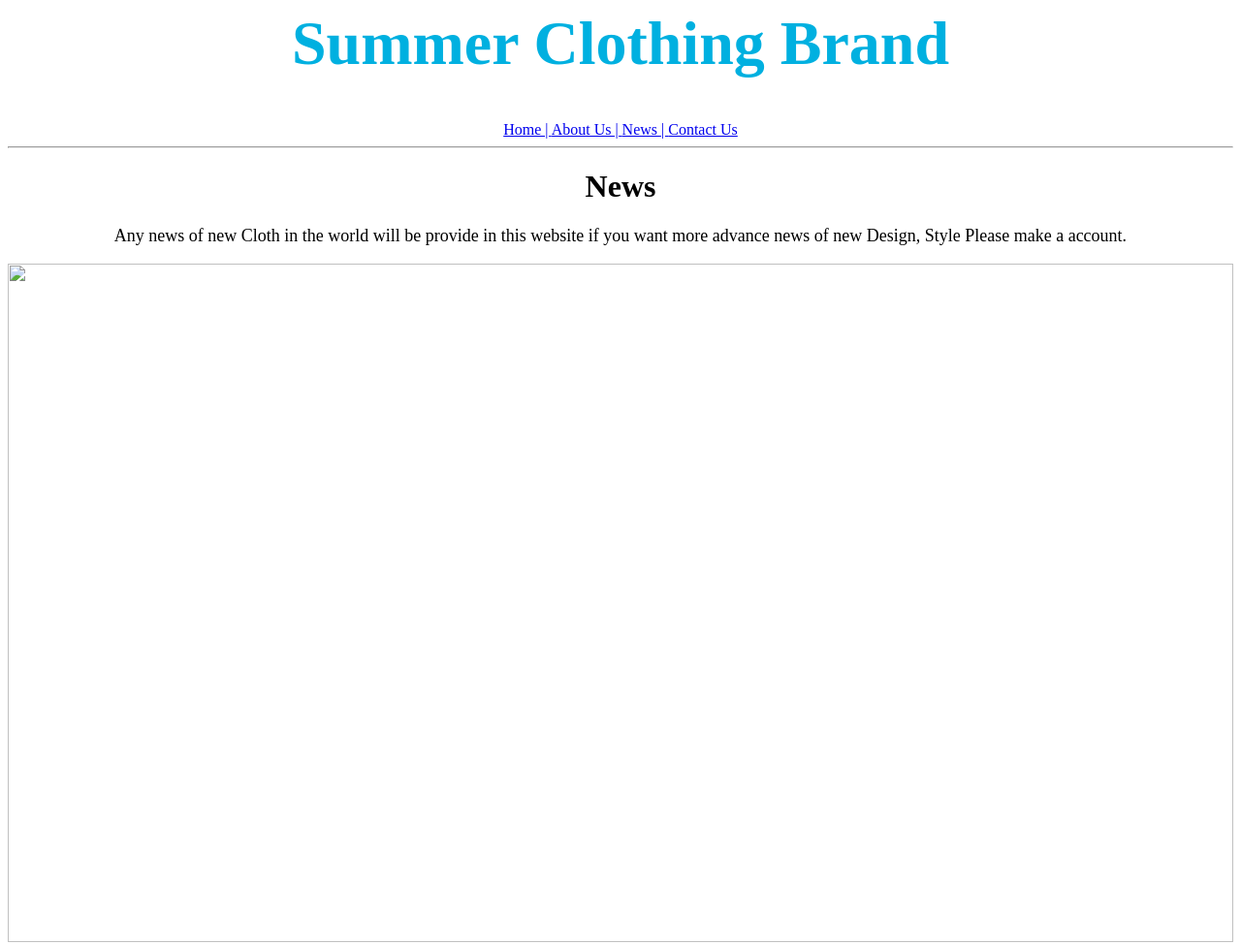
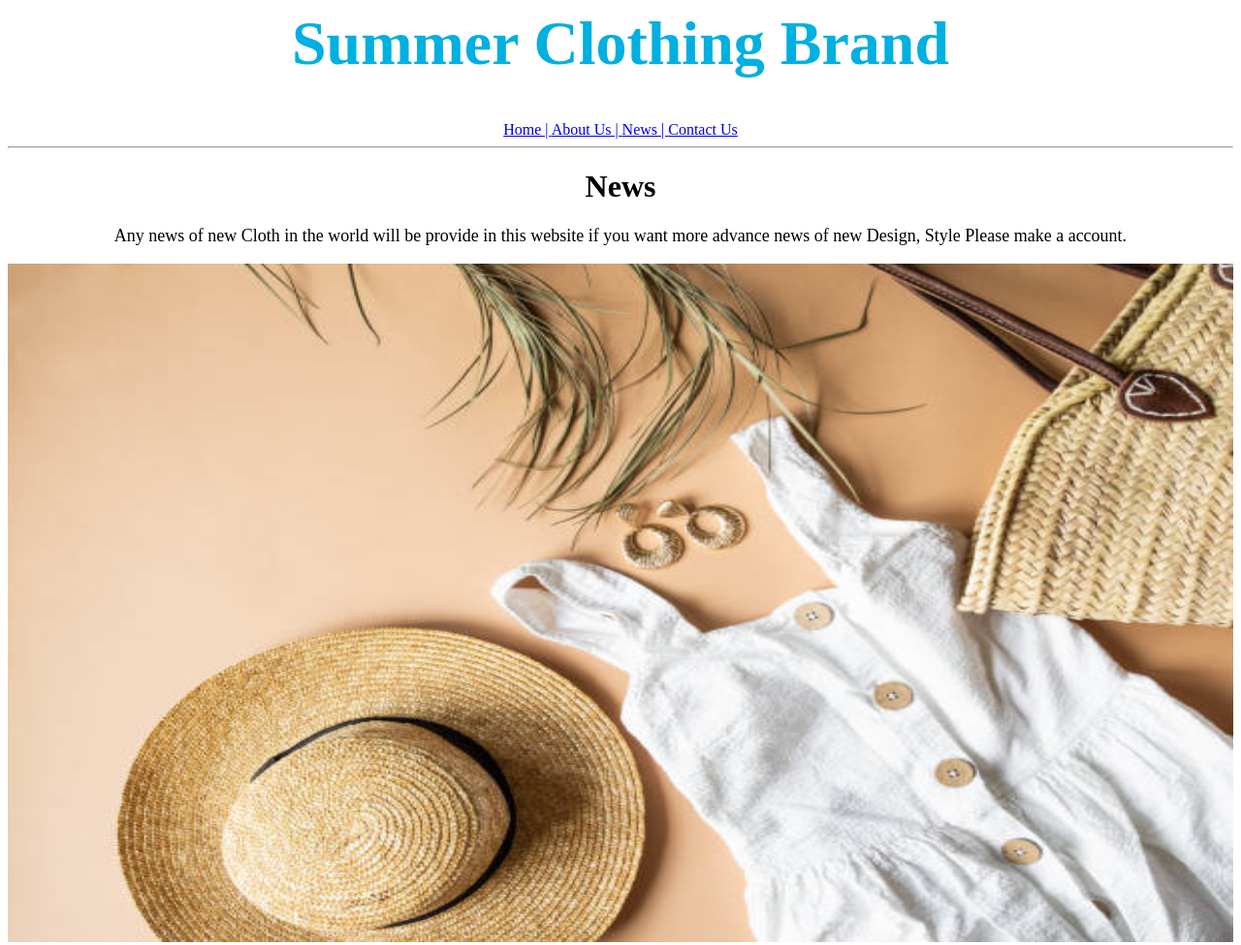
Before and after one commit to qasim-jpg/Web-Assignment-3, a plain HTML site: page News.html in a window 1280 px wide. Shown: the whole page at 97% size. Drawn offline with Linux system fonts and the light colour scheme; files whose address does not match are found by name.

Commit message:
initial commit

```diff
--- a/News.html
+++ b/News.html
@@ -31,7 +31,7 @@
            <p> Any news of new Cloth in the world will be provide in this website if you want more advance news of new Design, Style Please make a account.</p>
    </font>
     </center>
-    <img src="istockphoto-1220167951-612x612.jpg" alt="" height="700" width="100%">
+      <img src="C:\Users\LAB-2\Desktop\Web-Assignment\Web-Assignment-3\istockphoto-1220167951-612x612.jpg" alt="" height="700" width="100%">
 
 
 
```
Also changed, not shown: About Us.html (+1 -1 lines), index.html (+1 -1 lines), istockphoto-1220167951-612x612.jpg (added).
